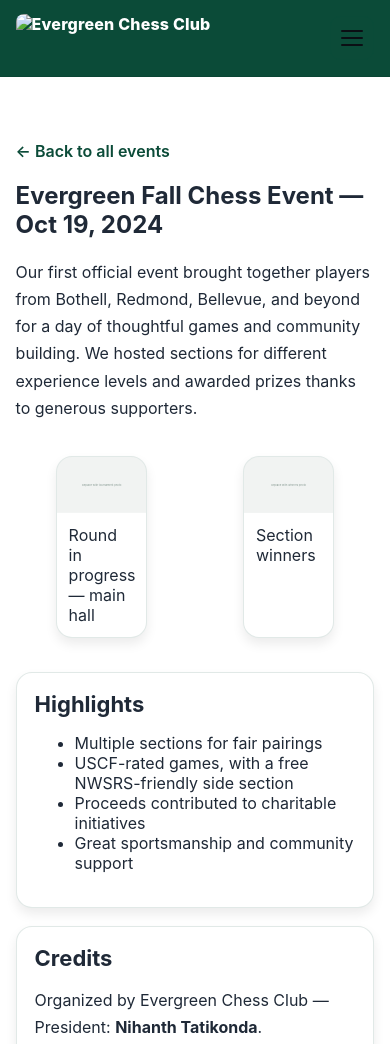
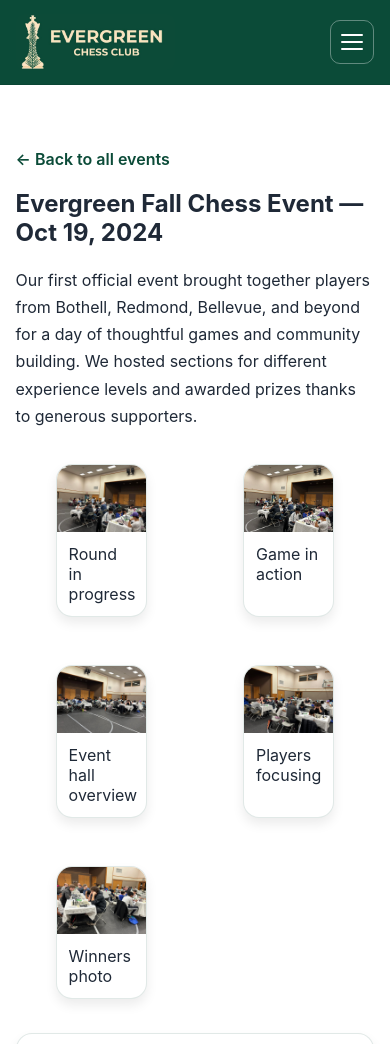
Before and after one commit to KrazeeCoder/ecc-website, a plain HTML site: page events/2024-10-19.html in a window 390 px wide. Shown: the top 1044 px of the page. Drawn offline with Linux system fonts and the light colour scheme.

Commit message:
Update brand image and enhance event photo display. Replace placeholder images with actual event photos in the event pages, and adjust the brand image in the header for consistency. Improve navigation toggle visibility on dark headers.

```diff
--- a/events/2024-10-19.html
+++ b/events/2024-10-19.html
@@ -11,7 +11,7 @@
   <body>
     <header class="site-header">
       <div class="container header-inner">
-        <a href="../" class="brand"><img class="brand-img" src="../icon_and_name.jpg" alt="Evergreen Chess Club" /></a>
+        <a href="../" class="brand"><img class="brand-img" src="../logos/topleft_web.jpg" alt="Evergreen Chess Club" /></a>
         <button class="nav-toggle" aria-expanded="false" aria-controls="site-nav" aria-label="Toggle navigation">
           <span></span><span></span><span></span>
         </button>
@@ -36,18 +36,24 @@
           </p>
           <div class="grid" style="grid-template-columns: 1fr 1fr; gap: 16px; margin-top: 18px;">
             <figure class="card" style="padding:0; overflow:hidden;">
-              <svg viewBox="0 0 800 500" role="img" aria-label="Tournament room">
-                <rect width="800" height="500" fill="#1a3d2f" opacity="0.06"/>
-                <text x="50%" y="50%" dominant-baseline="middle" text-anchor="middle" fill="#1a3d2f" opacity="0.5" font-size="24">Replace with tournament photo</text>
-              </svg>
-              <figcaption style="padding:12px;">Round in progress — main hall</figcaption>
+              <img src="../oct_19_pics/oct_19_1.JPG" alt="Players competing at the Oct 19 event" loading="lazy" />
+              <figcaption style="padding:12px;">Round in progress</figcaption>
             </figure>
             <figure class="card" style="padding:0; overflow:hidden;">
-              <svg viewBox="0 0 800 500" role="img" aria-label="Winners photo">
-                <rect width="800" height="500" fill="#1a3d2f" opacity="0.06"/>
-                <text x="50%" y="50%" dominant-baseline="middle" text-anchor="middle" fill="#1a3d2f" opacity="0.5" font-size="24">Replace with winners photo</text>
-              </svg>
-              <figcaption style="padding:12px;">Section winners</figcaption>
+              <img src="../oct_19_pics/oct_19_2.JPG" alt="Game in action at the event" loading="lazy" />
+              <figcaption style="padding:12px;">Game in action</figcaption>
+            </figure>
+            <figure class="card" style="padding:0; overflow:hidden;">
+              <img src="../oct_19_pics/oct_19_3.JPG" alt="Event hall overview" loading="lazy" />
+              <figcaption style="padding:12px;">Event hall overview</figcaption>
+            </figure>
+            <figure class="card" style="padding:0; overflow:hidden;">
+              <img src="../oct_19_pics/oct_19_4.JPG" alt="Players focusing over the board" loading="lazy" />
+              <figcaption style="padding:12px;">Players focusing</figcaption>
+            </figure>
+            <figure class="card" style="padding:0; overflow:hidden;">
+              <img src="../oct_19_pics/oct_19_5.JPG" alt="Winners photo from the event" loading="lazy" />
+              <figcaption style="padding:12px;">Winners photo</figcaption>
             </figure>
           </div>
 
--- a/styles.css
+++ b/styles.css
@@ -50,6 +50,9 @@ a:hover { text-decoration: underline; }
 
 .nav-toggle { display: none; width: 44px; height: 44px; gap: 5px; flex-direction: column; align-items: center; justify-content: center; background: transparent; border: 1px solid rgba(11,75,56,0.25); border-radius: 10px; }
 .nav-toggle span { display: block; width: 22px; height: 2px; background: var(--ink-900); border-radius: 2px; }
+/* Make toggle visible on dark header */
+.site-header .nav-toggle { border-color: rgba(255,255,255,0.35); }
+.site-header .nav-toggle span { background: #ffffff; }
 
 .site-nav ul { list-style: none; display: flex; gap: 18px; margin: 0; padding: 0; align-items: center; }
 .site-nav a { padding: 10px 12px; border-radius: 8px; color: #ffffff; }
@@ -64,7 +67,7 @@ a:hover { text-decoration: underline; }
 .site-header .btn--ghost:hover { background: rgba(250,229,192,0.12); }
 
 /* Brand image */
-.brand img.brand-img { height: 48px; width: auto; border-radius: 8px; box-shadow: none; background: transparent; border: none; }
+.brand img.brand-img { height: 56px; width: auto; border-radius: 8px; box-shadow: none; background: transparent; border: none; }
 
 /* Hero */
 .hero { padding: 64px 0 24px; }
@@ -123,7 +126,7 @@ p { line-height: 1.7; }
 }
 
 @media (max-width: 720px) {
-  .site-nav { position: absolute; top: 64px; left: 0; right: 0; background: var(--evergreen-700); border-bottom: 1px solid rgba(0,0,0,0.08); display: none; }
+  .site-nav { position: absolute; top: 80px; left: 0; right: 0; background: var(--evergreen-700); border-bottom: 1px solid rgba(0,0,0,0.08); display: none; }
   .site-nav.open { display: block; }
   .site-nav ul { flex-direction: column; align-items: stretch; }
   .site-nav a { padding: 14px; color: #ffffff; }
```
Also changed, not shown: events/index.html (+1 -1 lines), index.html (+3 -7 lines), logos/ecc logo icon only.svg (added), logos/ecc logo name only.svg (added), logos/topleft_web.jpg (added).
